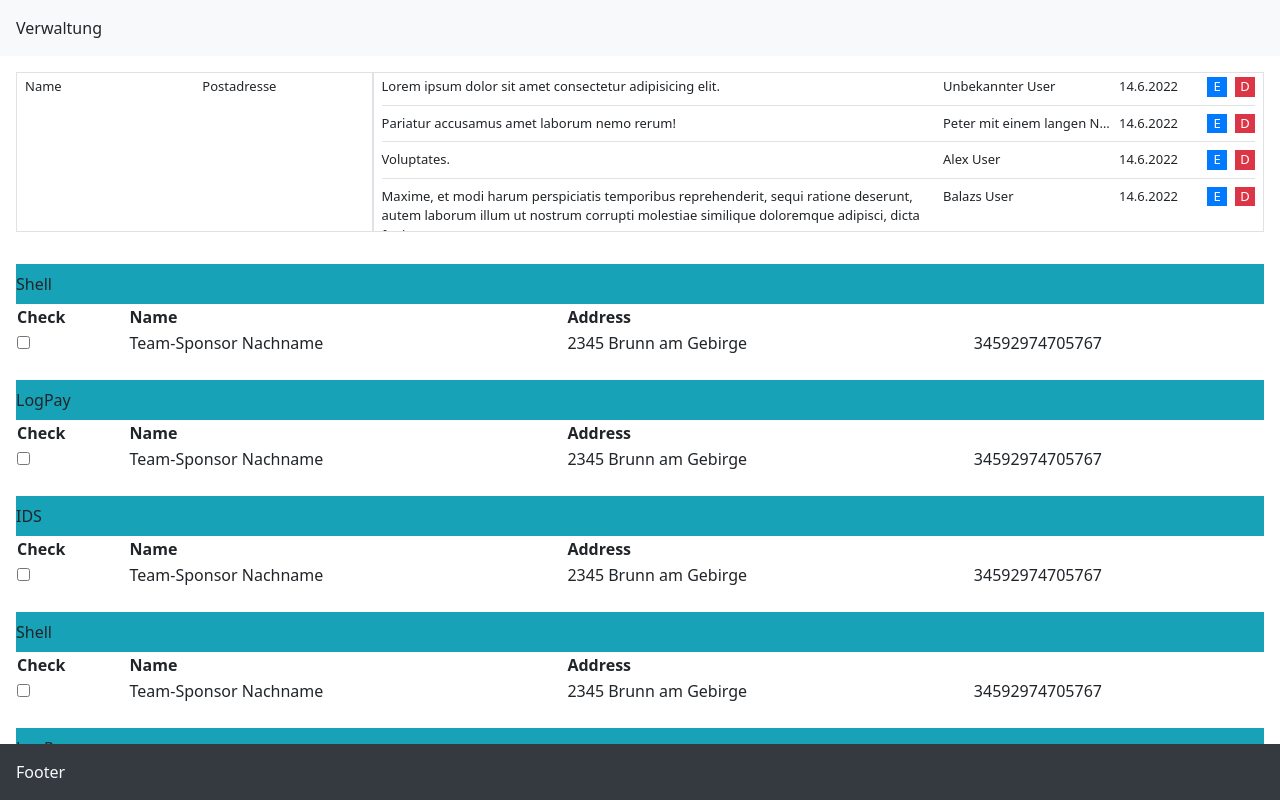
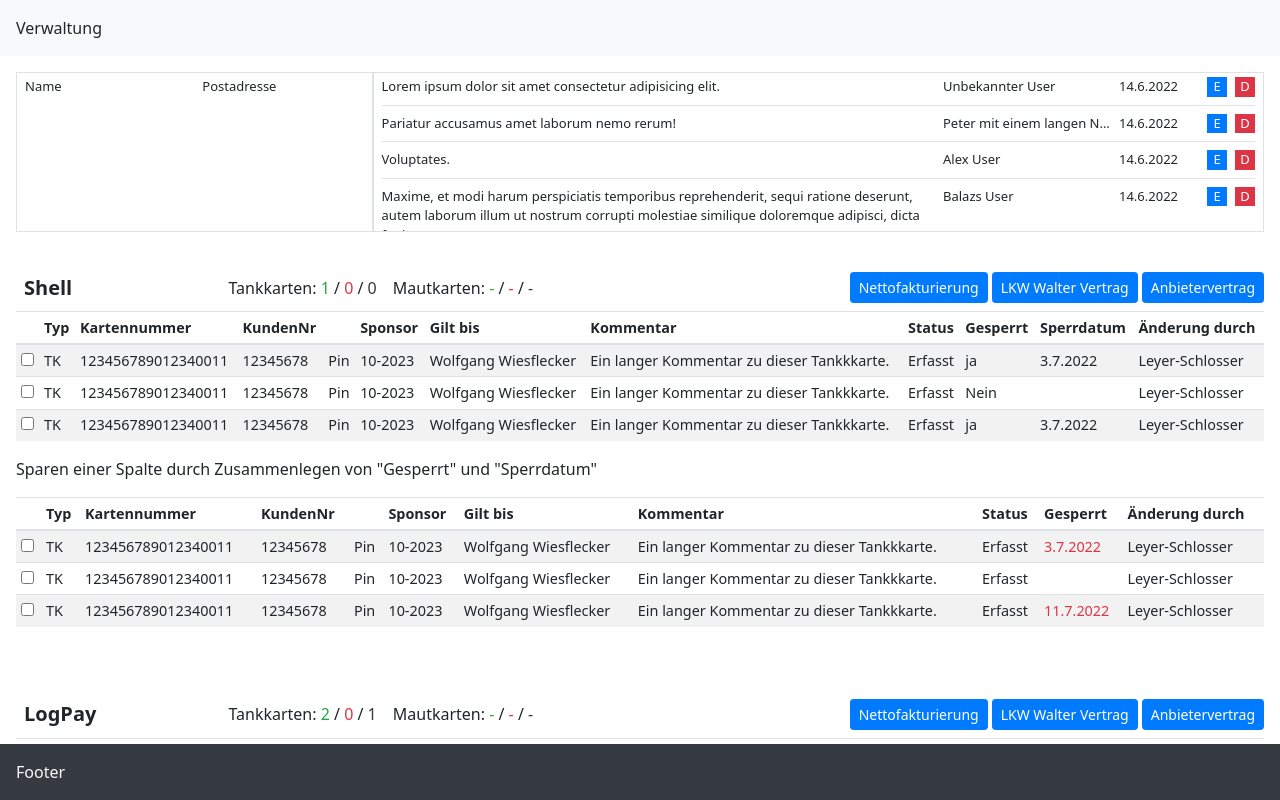
Before and after one commit to elementarteilchen-charm/tkv, a Vue app: page / in a window 1280 px wide. Built offline with nearby package versions, Linux system fonts and the light colour scheme.

Commit message:
Buttons für Anbieter added

```diff
--- a/src/components/Anbieter.vue
+++ b/src/components/Anbieter.vue
@@ -1,24 +1,167 @@
 <script setup>
-    defineProps(['name'])
+    defineProps(['name', 'tankkarten', 'mautkarten'])
 </script>
 
 <template>
-    <div class="anbieter">
-        <div class="py-2 bg-info">{{name}}</div>
+    <div class="mb-4">
+        <div class="anbieter-kurzinfo py-2">
+            <div class="font-weight-bold px-2" style="font-size: 125%;">
+                {{name}}
+            </div>
+            <div class="d-flex">
+                <div>
+                    Tankkarten:
+                    <span class="text-success">{{tankkarten.aktiv}}</span> /
+                    <span class="text-danger">{{tankkarten.gesperrt}}</span> /
+                    <span class="text-dark">{{tankkarten.endgueltig}}</span>
+                    </div>
+                <div class="ml-3">
+                    Mautkarten:
+                    <span class="text-success">-</span> /
+                    <span class="text-danger">-</span> /
+                    <span class="text-dark">-</span>
+                </div>
+            </div>
+            <div style="
+                    display:  grid;
+                    grid-template-columns: 1fr 1fr 1fr;
+                    grid-column-gap: 0.25rem;
+                    align-items: center;
+                "
+                class=""
+            >
+                <div class="btn btn-sm btn-primary">
+                    Nettofakturierung
+                </div>
+                <div class="btn btn-sm btn-primary">
+                    LKW&nbsp;Walter&nbsp;Vertrag
+                </div>
+                <div class="btn btn-sm btn-primary">
+                    Anbietervertrag
+                </div>
 
-        <table style="width: 100%;">
+            </div>
+        </div>
+
+        <table class="table table-sm table-striped" style="width: 100%; font-size: 90%;">
             <thead>
-                <th>Check</th>
-                <th>Name</th>
-                <th>Address</th>
-                <th></th>
+                <th>&nbsp;</th>
+                <th>Typ</th>
+                <th>Kartennummer</th>
+                <th>KundenNr</th>
+                <th>&nbsp;</th>
+                <th>Sponsor</th>
+                <th>Gilt bis</th>
+                <th>Kommentar</th>
+                <th>Status</th>
+                <th>Gesperrt</th>
+                <th>Sperrdatum</th>
+                <th>Änderung durch</th>
             </thead>
-            <tbody>
+            <tbody class="">
                 <tr>
                     <td><input type="checkbox"></td>
-                    <td>Team-Sponsor Nachname</td>
-                    <td>2345 Brunn am Gebirge</td>
-                    <td>34592974705767</td>
+                    <td>TK </td>
+                    <td>123456789012340011</td>
+                    <td>12345678</td>
+                    <td>Pin</td>
+                    <td>10-2023</td>
+                    <td>Wolfgang Wiesflecker</td>
+                    <td>Ein langer Kommentar zu dieser Tankkkarte.</td>
+                    <td>Erfasst</td>
+                    <td>ja</td>
+                    <td>3.7.2022</td>
+                    <td>Leyer-Schlosser</td>
+                </tr>
+                <tr>
+                    <td><input type="checkbox"></td>
+                    <td>TK </td>
+                    <td>123456789012340011</td>
+                    <td>12345678</td>
+                    <td>Pin</td>
+                    <td>10-2023</td>
+                    <td>Wolfgang Wiesflecker</td>
+                    <td>Ein langer Kommentar zu dieser Tankkkarte.</td>
+                    <td>Erfasst</td>
+                    <td>Nein</td>
+                    <td>&nbsp;</td>
+                    <td>Leyer-Schlosser</td>
+                </tr>
+                <tr>
+                    <td><input type="checkbox"></td>
+                    <td>TK </td>
+                    <td>123456789012340011</td>
+                    <td>12345678</td>
+                    <td>Pin</td>
+                    <td>10-2023</td>
+                    <td>Wolfgang Wiesflecker</td>
+                    <td>Ein langer Kommentar zu dieser Tankkkarte.</td>
+                    <td>Erfasst</td>
+                    <td>ja</td>
+                    <td>3.7.2022</td>
+                    <td>Leyer-Schlosser</td>
+                </tr>
+            </tbody>
+        </table>
+
+        <p>Sparen einer Spalte durch Zusammenlegen von "Gesperrt" und "Sperrdatum"</p>
+        <table class="table table-sm table-striped" style="width: 100%; font-size: 90%;">
+            <thead>
+                <th>&nbsp;</th>
+                <th>Typ</th>
+                <th>Kartennummer</th>
+                <th>KundenNr</th>
+                <th>&nbsp;</th>
+                <th>Sponsor</th>
+                <th>Gilt bis</th>
+                <th>Kommentar</th>
+                <th>Status</th>
+                <th>Gesperrt</th>
+                <!-- <th>Sperrdatum</th> -->
+                <th>Änderung durch</th>
+            </thead>
+            <tbody class="">
+                <tr>
+                    <td><input type="checkbox"></td>
+                    <td>TK </td>
+                    <td>123456789012340011</td>
+                    <td>12345678</td>
+                    <td>Pin</td>
+                    <td>10-2023</td>
+                    <td>Wolfgang Wiesflecker</td>
+                    <td>Ein langer Kommentar zu dieser Tankkkarte.</td>
+                    <td>Erfasst</td>
+                    <!-- <td>ja</td> -->
+                    <td><span class="text-danger">3.7.2022</span></td>
+                    <td>Leyer-Schlosser</td>
+                </tr>
+                <tr>
+                    <td><input type="checkbox"></td>
+                    <td>TK </td>
+                    <td>123456789012340011</td>
+                    <td>12345678</td>
+                    <td>Pin</td>
+                    <td>10-2023</td>
+                    <td>Wolfgang Wiesflecker</td>
+                    <td>Ein langer Kommentar zu dieser Tankkkarte.</td>
+                    <td>Erfasst</td>
+                    <!-- <td>Nein</td> -->
+                    <td>&nbsp;</td>
+                    <td>Leyer-Schlosser</td>
+                </tr>
+                <tr>
+                    <td><input type="checkbox"></td>
+                    <td>TK </td>
+                    <td>123456789012340011</td>
+                    <td>12345678</td>
+                    <td>Pin</td>
+                    <td>10-2023</td>
+                    <td>Wolfgang Wiesflecker</td>
+                    <td>Ein langer Kommentar zu dieser Tankkkarte.</td>
+                    <td>Erfasst</td>
+                    <!-- <td>ja</td> -->
+                    <td><span class="text-danger">11.7.2022</span></td>
+                    <td>Leyer-Schlosser</td>
                 </tr>
             </tbody>
         </table>
@@ -26,9 +169,11 @@
 </template>
 
 <style>
-    div.anbieter {
-        /*display:  grid;
-        grid-template-columns: 1fr;*/
-        min-height: 3rem;
+    div.anbieter-kurzinfo {
+        display:  grid;
+        grid-template-columns: 1fr 3fr 1fr;
+        /*grid-template-columns: 8rem 1fr 1fr;*/
+        grid-column-gap: 0.5rem;
+        align-items: center;
     }
 </style>
--- a/src/components/AnbieterUebersicht.vue
+++ b/src/components/AnbieterUebersicht.vue
@@ -4,20 +4,10 @@
 
 <template>
     <div class="anbieter-uebersicht">
-        <Anbieter name="Shell">
-            Some text
-        </Anbieter>
-        <Anbieter name="LogPay"/>
-        <Anbieter name="IDS"/>
-        <Anbieter name="Shell">
-            Some text
-        </Anbieter>
-        <Anbieter name="LogPay"/>
-        <Anbieter name="IDS"/>
-        <Anbieter name="Shell">
-            Some text
-        </Anbieter>
-        <Anbieter name="LogPay"/>
+        <Anbieter name="Shell" :tankkarten="{'aktiv': 1, 'gesperrt': 0, 'endgueltig': 0}" />
+        <Anbieter name="LogPay" :tankkarten="{'aktiv': 2, 'gesperrt': 0, 'endgueltig': 1}" />
+        <Anbieter name="IDS" :tankkarten="{'aktiv': 3, 'gesperrt': 1, 'endgueltig': 0}" />
+
     </div>
 </template>
 
```
Also changed, not shown: 2 other files (tests, documents, lock files or other folders).
